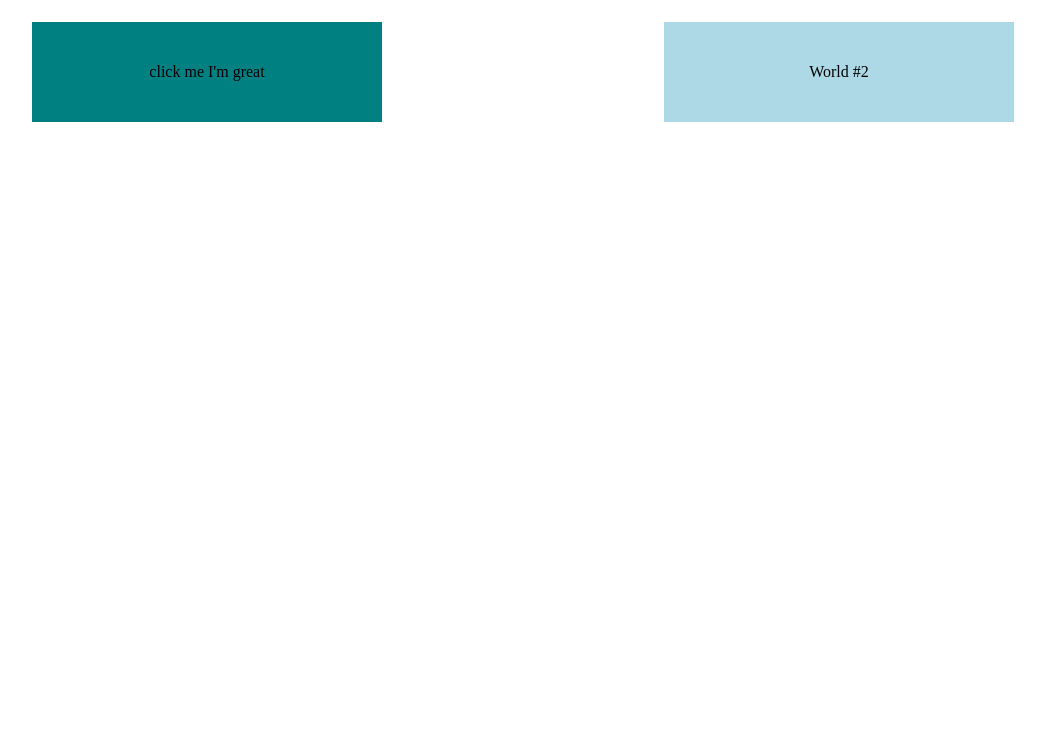
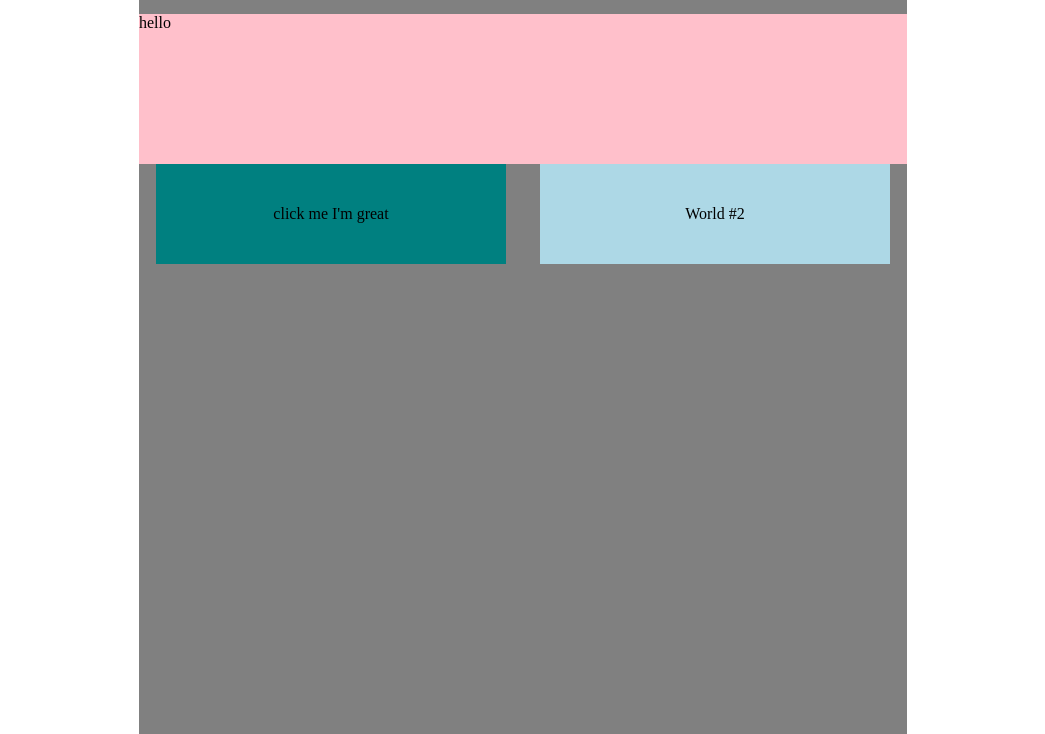
Before and after one commit to nkamara/INST377_class_demo, a plain HTML site: page index.html in a window 1280 px wide. Shown: the part 66-800 px from the top of the page, without its empty margins (117-1162 px from the left). Drawn offline with Linux system fonts and the light colour scheme.

Commit message:
Add some styling to Index

```diff
--- a/index.html
+++ b/index.html
@@ -4,6 +4,17 @@
 <head>
   <title>Sample HTML Demonstration Page</title>
   <style>
+    body {
+      margin: 0;
+    }
+
+    .wrapper {
+      width: 60%;
+      margin: 0 auto;
+      background: grey;
+      height: 100vh;
+    }
+
     .head {
       display: flex;
       flex-direction: column;
@@ -18,6 +29,11 @@
       padding: 0;
     }
 
+    .second_container {
+      background: pink;
+      height: 150px;
+    }
+
     .container {
       display: flex;
       justify-content: space-around;
@@ -26,6 +42,7 @@
     }
 
     .textbox {
+
       height: 100px;
       width: 350px;
       margin-bottom: 25px;
@@ -46,9 +63,15 @@
 </head>
 
 <body>
-  <div class="head">
+  <div class="wrapper">
+    <div class="head" id="start">
       <h1>Sample Header</h1>
       <a href="#">anchor tag to nowhere</a>
+    </div>
+    <div class="second_container">
+      <div class="interior">
+      hello
+    </div>
     </div>
     <div class="container">
       <div class="first textbox">
@@ -57,6 +80,7 @@
         <p>
           World #2
         </p>
+      </div>
     </div>
   </div>
   <script>
```
Lines whose indentation alone changed are shown as unchanged.
